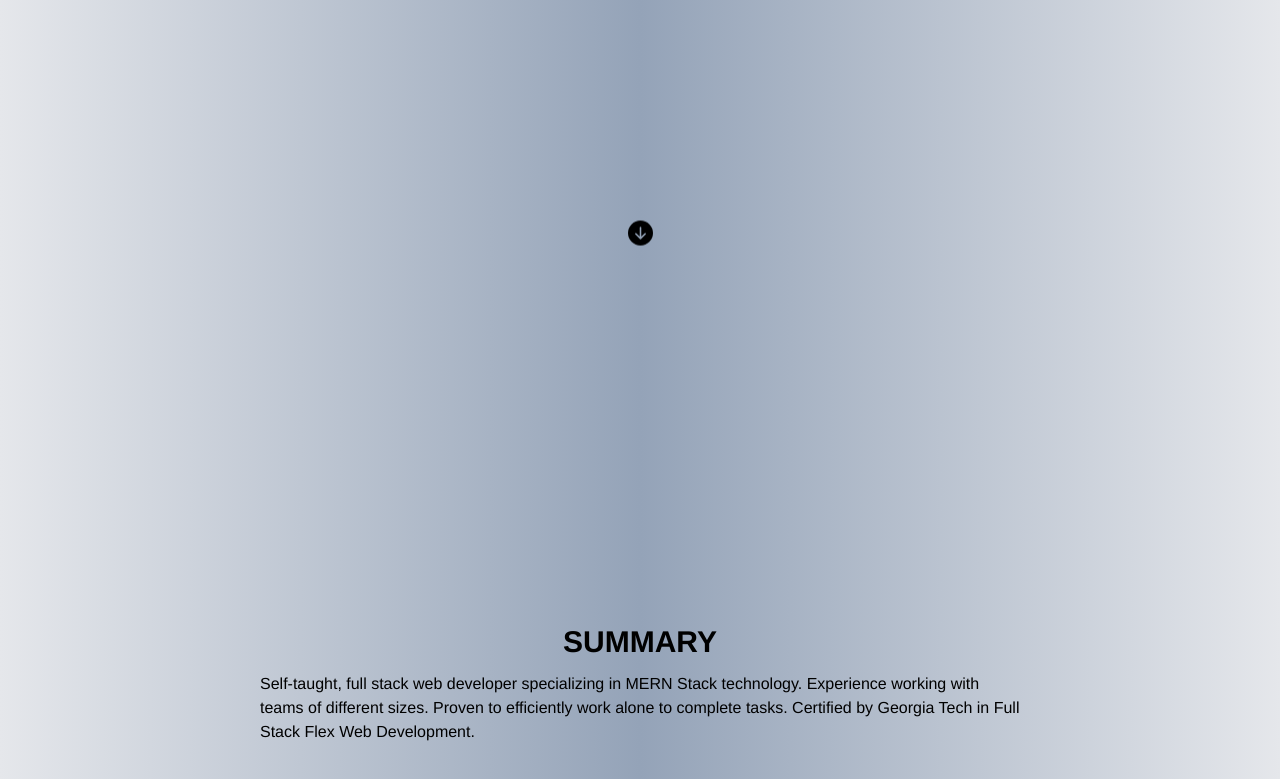
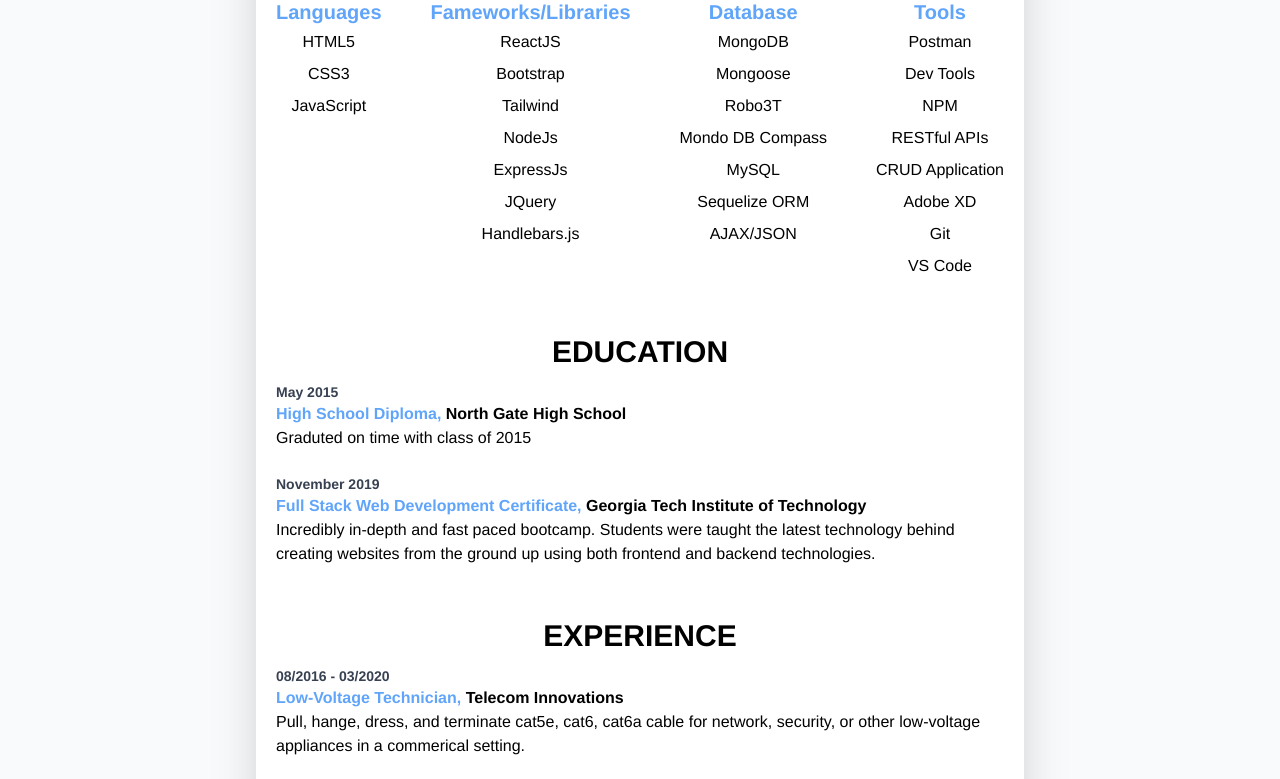
Before and after one commit to joshuaFkelly/Resume, a React app: page / in a window 1280 px wide. Shown: the part 510-1289 px from the top of the page. Built offline with nearby package versions, Linux system fonts and the light colour scheme.

Commit message:
i think im good for styling for now. going to refactor code

```diff
--- a/public/index.html
+++ b/public/index.html
@@ -10,7 +10,7 @@
     <link rel="stylesheet" href="./styles/styles.css" />
 </head>
 
-<body>
+<body class="bg-gray-50">
     <div id="root"></div>
 </body>
 
--- a/src/Components/Education/Education.js
+++ b/src/Components/Education/Education.js
@@ -1,17 +1,17 @@
 export const Education = () => {
     return (
-        <section className="flex flex-col min-h-screen min-w-screen align-middle justify-center snap-center mx-auto xl:w-3/5 2xl:w-1/2">
+        <section className="flex flex-col min-h-screen min-w-screen align-middle justify-center snap-center mx-auto lg:min-h-0 lg:min-w-0 lg:p-5">
             <h1 className="text-3xl font-bold text-center">EDUCATION</h1>
 
             <article className="my-3">
                 <p className="text-gray-700 font-bold text-sm">May 2015</p>
-                <h3 className="text-l font-semibold"><span className="text-blue-800">High School Diploma,</span> North Gate High School</h3>
+                <h3 className="text-l font-semibold"><span className="text-blue-400">High School Diploma,</span> North Gate High School</h3>
                 <p>Graduted on time with class of 2015</p>
             </article>
 
             <article className="my-3">
                 <p className=" text-gray-700 font-bold text-sm">November 2019</p>
-                <h3 className="text-l font-semibold"> <span className="text-blue-800">Full Stack Web Development Certificate,</span> <span className="">Georgia Tech</span></h3>
+                <h3 className="text-l font-semibold"> <span className="text-blue-400">Full Stack Web Development Certificate,</span> <span className="">Georgia Tech Institute of Technology</span></h3>
                 <p>Incredibly in-depth and fast paced bootcamp. Students were taught the latest technology behind creating websites from the ground up using both frontend and backend technologies.</p>
             </article>
         </section>
--- a/src/Components/Headers/PageHeader.js
+++ b/src/Components/Headers/PageHeader.js
@@ -8,11 +8,11 @@
 
 export const Header = () => {
     return (
-        <header className="flex flex-col min-h-screen min-w-screen align-middle justify-center snap-center mx-auto xl:w-3/5 2xl:w-1/2">
+        <header className="bg-blue-900 flex flex-col min-h-screen min-w-screen align-middle justify-center snap-center mx-auto lg:min-h-0 lg:min-w-0 lg:p-5">
 
             <div className="text-center">
-                <h1 className="text-6xl font-bold"><span className="text-white font-light">Joshua</span> <span className=" font-extrabold">Kelly</span></h1>
-                <p className="mt-1 font-semibold text-2xl text-blue-800">Full Stack Web Developer</p>
+                <h1 className="text-6xl text-white font-extrabold">Joshua Kelly</h1>
+                <p className="mt-1 font-semibold text-2xl text-blue-400">Full Stack Web Developer</p>
                 <p className="mt-1 text-white text-sm">9 Lea Way Palmetto, GA 30268</p>
                 <p className="mt-1 text-white text-sm">312-479-8425</p>
             </div>
@@ -47,7 +47,7 @@
 
             </ul>
 
-            <BsArrowDownCircleFill className="animate-bounce mx-auto absolute inset-x-0 bottom-10" color="" size={25}></BsArrowDownCircleFill>
+            <BsArrowDownCircleFill className="animate-bounce mx-auto absolute inset-x-0 bottom-10 lg:hidden" color="" size={25}></BsArrowDownCircleFill>
         </header >
     )
 }
--- a/src/Components/Skills/Skill.js
+++ b/src/Components/Skills/Skill.js
@@ -1,55 +1,55 @@
 export const Skills = () => {
     return (
-        <section className="flex flex-col justify-center align-center text-center mx-auto min-h-screen min-w-screen snap-center xl:w-3/5 2xl:w-1/2">
+        <section className="flex flex-col justify-center align-center text-center mx-auto min-h-screen min-w-screen snap-center lg:min-h-0 lg:min-w-0 lg:p-5 ">
 
             <h1 className="text-3xl font-bold">SKILLS</h1>
             <div className="sm:flex flex-row flex-wrap justify-between">
-                <article className="mb-2 p-2">
-                    <h6 className="text-xl font-semibold text-blue-800 ">Languages</h6>
+                <article className="my-3">
+                    <h6 className="text-xl font-semibold text-blue-400 ">Languages</h6>
                     <ol>
-                        <li className="p-1 font-medium">HTML5</li>
-                        <li className="p-1 font-medium">CSS3</li>
-                        <li className="p-1 font-medium">JavaScript</li>
+                        <li className="py-1 font-medium">HTML5</li>
+                        <li className="py-1 font-medium">CSS3</li>
+                        <li className="py-1 font-medium">JavaScript</li>
                     </ol>
                 </article>
 
-                <article className="mb-2 p-2">
-                    <h6 className="text-xl  font-semibold text-blue-800">Fameworks/Libraries</h6>
+                <article className="my-3">
+                    <h6 className="text-xl  font-semibold text-blue-400">Fameworks/Libraries</h6>
                     <ol>
-                        <li className="p-1 font-medium">ReactJS</li>
-                        <li className="p-1 font-medium">Bootstrap</li>
-                        <li className="p-1 font-medium">Tailwind</li>
-                        <li className="p-1 font-medium">NodeJs</li>
-                        <li className="p-1 font-medium">ExpressJs</li>
-                        <li className="p-1 font-medium">JQuery</li>
-                        <li className="p-1 font-medium">Handlebars.js</li>
+                        <li className="py-1 font-medium">ReactJS</li>
+                        <li className="py-1 font-medium">Bootstrap</li>
+                        <li className="py-1 font-medium">Tailwind</li>
+                        <li className="py-1 font-medium">NodeJs</li>
+                        <li className="py-1 font-medium">ExpressJs</li>
+                        <li className="py-1 font-medium">JQuery</li>
+                        <li className="py-1 font-medium">Handlebars.js</li>
                     </ol>
                 </article>
 
-                <article className="mb-2 p-2">
-                    <h6 className="text-xl font-semibold text-blue-800">Database</h6>
+                <article className="my-3">
+                    <h6 className="text-xl font-semibold text-blue-400">Database</h6>
                     <ol>
-                        <li className="p-1 font-medium">MongoDB</li>
-                        <li className="p-1 font-medium">Mongoose</li>
-                        <li className="p-1 font-medium">Robo3T</li>
-                        <li className="p-1 font-medium">Mondo DB Compass</li>
-                        <li className="p-1 font-medium">MySQL</li>
-                        <li className="p-1 font-medium">Sequelize ORM</li>
-                        <li className="p-1 font-medium">AJAX/JSON</li>
+                        <li className="py-1 font-medium">MongoDB</li>
+                        <li className="py-1 font-medium">Mongoose</li>
+                        <li className="py-1 font-medium">Robo3T</li>
+                        <li className="py-1 font-medium">Mondo DB Compass</li>
+                        <li className="py-1 font-medium">MySQL</li>
+                        <li className="py-1 font-medium">Sequelize ORM</li>
+                        <li className="py-1 font-medium">AJAX/JSON</li>
                     </ol>
                 </article>
 
-                <article className="p-2">
-                    <h6 className="text-xl font-semibold text-blue-800">Tools</h6>
+                <article className="my-3">
+                    <h6 className="text-xl font-semibold text-blue-400">Tools</h6>
                     <ol>
-                        <li className="p-1 font-medium">Postman</li>
-                        <li className="p-1 font-medium">Dev Tools</li>
-                        <li className="p-1 font-medium">NPM</li>
-                        <li className="p-1 font-medium">RESTful APIs</li>
-                        <li className="p-1 font-medium">CRUD Application</li>
-                        <li className="p-1 font-medium">Adobe XD</li>
-                        <li className="p-1 font-medium">Git</li>
-                        <li className="p-1 font-medium">VS Code</li>
+                        <li className="py-1 font-medium">Postman</li>
+                        <li className="py-1 font-medium">Dev Tools</li>
+                        <li className="py-1 font-medium">NPM</li>
+                        <li className="py-1 font-medium">RESTful APIs</li>
+                        <li className="py-1 font-medium">CRUD Application</li>
+                        <li className="py-1 font-medium">Adobe XD</li>
+                        <li className="py-1 font-medium">Git</li>
+                        <li className="py-1 font-medium">VS Code</li>
                     </ol>
                 </article>
             </div>
--- a/src/Components/Summary/Summary.js
+++ b/src/Components/Summary/Summary.js
@@ -1,8 +1,8 @@
 export const Summary = () => {
     return (
 
-        <section className="flex flex-col min-h-screen min-w-screen align-middle justify-center snap-center mx-auto p-1 xl:w-3/5 2xl:w-1/2">
-            <h1 className="text-3xl font-bold text-center">SUMMARY</h1>
+        <section className="flex flex-col min-h-screen min-w-screen align-middle justify-center snap-center mx-auto lg:min-h-0 lg:min-w-0 lg:p-5 ">
+            <h1 className="text-3xl font-bold text-center text-blue-400">SUMMARY</h1>
             <p className="text-start my-3">Self-taught, full stack web developer specializing in MERN Stack technology. Experience working with teams of different sizes. Proven to efficiently work alone to complete tasks. Certified by Georgia Tech in Full Stack Flex Web Development.</p>
         </section>
     )
--- a/src/index.js
+++ b/src/index.js
@@ -10,7 +10,7 @@
 
 const App = () => {
 	return (
-		<div className="scroll-smooth snap-y bg-gradient-to-r from-gray-200 via-slate-400 to-gray-200">
+		<div className="scroll-smooth snap-y bg-white mx-auto lg:max-w-3xl lg:shadow-2xl lg:my-10">
 			{/* <Switch></Switch> */}
 			<Header></Header>
 			{/* <div className="border my-2"></div> */}
```
Also changed, not shown: src/Components/Experience/Experience.js (+5 -5 lines), public/styles/styles.css.
